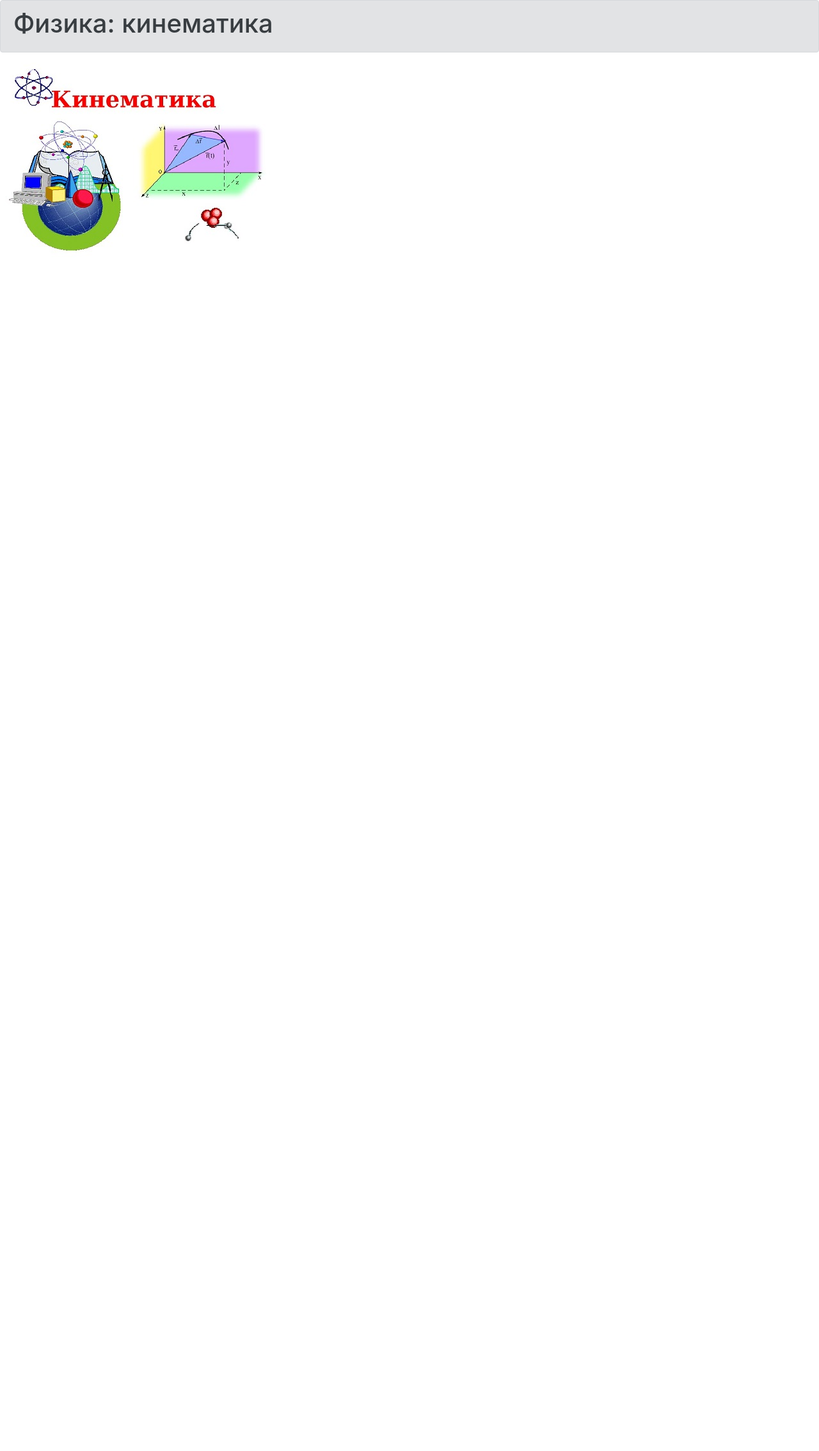
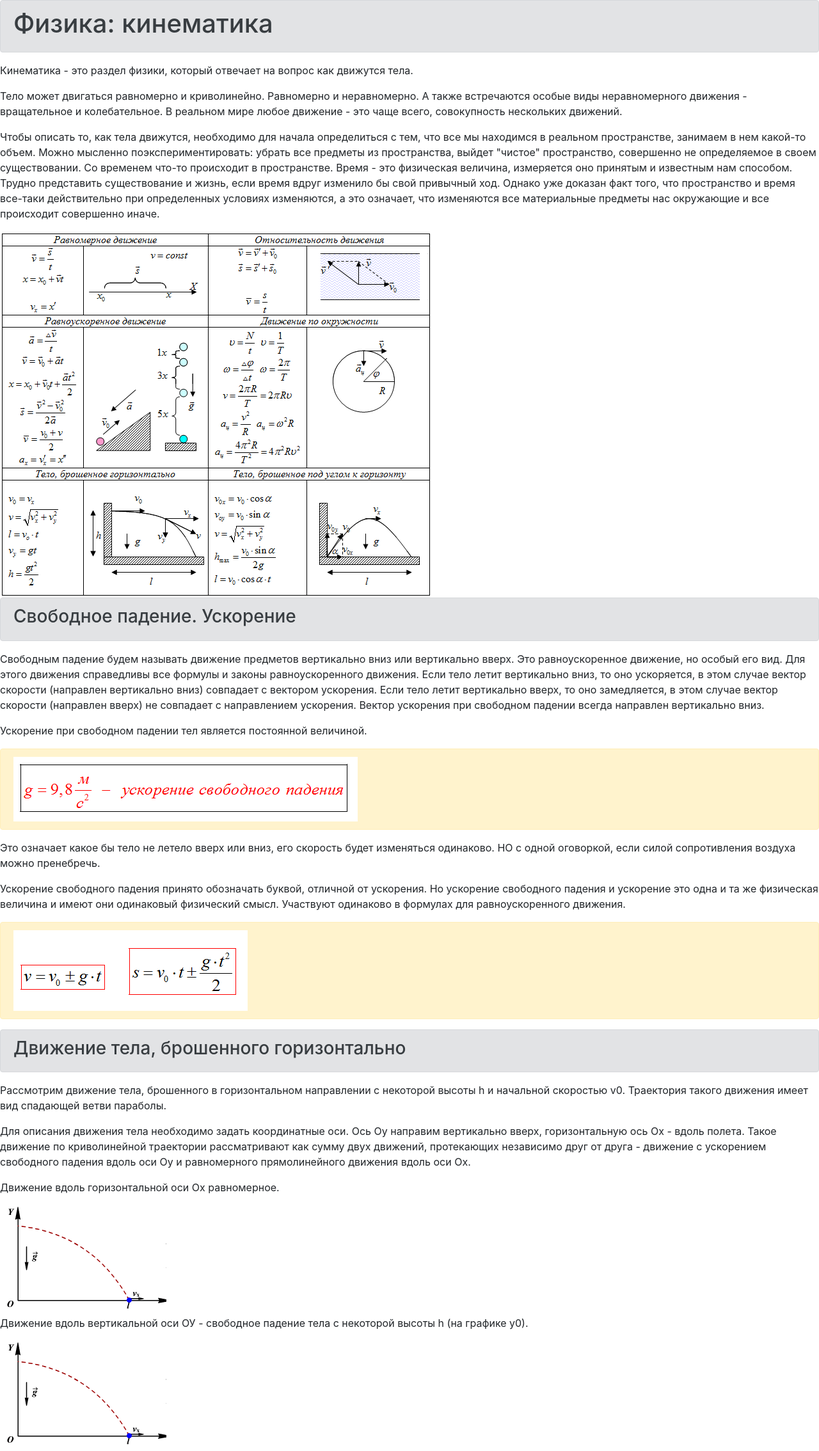
Before and after one commit to Ma1ozem0v/website_on_Python, a Flask app: page /physics/kinematika in a window 1280 px wide. Shown: the whole page at 64% size. Before the commit the page ends 393 px from the top, so only its background shows below. Run offline with Flask 2, Linux system fonts and the light colour scheme; some libraries are stand-ins or nearby versions.

Commit message:
Страница кинематики

```diff
--- a/templates/kinematika.html
+++ b/templates/kinematika.html
@@ -13,7 +13,32 @@
     <div class="alert alert-secondary" role="alert">
   <h1>Физика: кинематика</h1>
 </div>
+    <p>Кинематика - это раздел физики, который отвечает на вопрос как движутся тела.</p>
+    <p>Тело может двигаться равномерно и криволинейно. Равномерно и неравномерно. А также встречаются особые виды неравномерного движения - вращательное и колебательное. В реальном мире любое движение - это чаще всего, совокупность нескольких движений.</p>
+    <p>Чтобы описать то, как тела движутся, необходимо для начала определиться с тем, что все мы находимся в реальном пространстве, занимаем в нем какой-то объем. Можно мысленно поэкспериментировать: убрать все предметы из пространства, выйдет "чистое" пространство, совершенно не определяемое в своем существовании. Со временем что-то происходит в пространстве. Время - это физическая величина, измеряется оно принятым и известным нам способом. Трудно представить существование и жизнь, если время вдруг изменило бы свой привычный ход. Однако уже доказан факт того, что пространство и время все-таки действительно при определенных условиях изменяются, а это означает, что изменяются все материальные предметы нас окружающие и все происходит совершенно иначе.</p>
     </header>
-        <img src="static/img/kinem.jpg">
+        <img src="static/img/kinemglav.png">
+    <div class="alert alert-secondary" role="alert">
+    <h3>Свободное падение. Ускорение</h3>
+    </div>
+        <p>Свободным падение будем называть движение предметов вертикально вниз или вертикально вверх. Это равноускоренное движение, но особый его вид. Для этого движения справедливы все формулы и законы равноускоренного движения. Если тело летит вертикально вниз, то оно ускоряется, в этом случае вектор скорости (направлен вертикально вниз) совпадает с вектором ускорения. Если тело летит вертикально вверх, то оно замедляется, в этом случае вектор скорости (направлен вверх) не совпадает с направлением ускорения. Вектор ускорения при свободном падении всегда направлен вертикально вниз.</p>
+        <p>Ускорение при свободном падении тел является постоянной величиной.</p>
+        <div class="alert alert-warning" role="alert">
+            <img src="static/img/yskor.png">
+        </div>
+        <p>Это означает какое бы тело не летело вверх или вниз, его скорость будет изменяться одинаково. НО с одной оговоркой, если силой сопротивления воздуха можно пренебречь.
+        <p>Ускорение свободного падения принято обозначать буквой, отличной от ускорения. Но ускорение свободного падения и ускорение это одна и та же физическая величина и имеют они одинаковый физический смысл. Участвуют одинаково в формулах для равноускоренного движения.</p>
+        <div class="alert alert-warning" role="alert">
+            <img src="static/img/ravndvigenie.png">
+        </div>
+    <div class="alert alert-secondary" role="alert">
+        <h3>Движение тела, брошенного горизонтально</h3>
+    </div>
+    <p>Рассмотрим движение тела, брошенного в горизонтальном направлении с некоторой высоты h и начальной скоростью v0. Траектория такого движения имеет вид спадающей ветви параболы.</p>
+    <p>Для описания движения тела необходимо задать координатные оси. Ось Оy направим вертикально вверх, горизонтальную ось Оx - вдоль полета. Такое движение по криволинейной траектории рассматривают как сумму двух движений, протекающих независимо друг от друга - движение с ускорением свободного падения вдоль оси Оy и равномерного прямолинейного движения вдоль оси Оx.</p>
+    <p>Движение вдоль горизонтальной оси Оx равномерное.</p>
+    <img src="static/img/telo_letit_gor1.gif">
+    <p>Движение вдоль вертикальной оси ОУ - свободное падение тела с некоторой высоты h (на графике y0).</p>
+    <img src="static/img/telo_letit_gor2.gif">
 </body>
 </html>
```
Also changed, not shown: static/img/kinemglav.png (added), static/img/ravndvigenie.png (added), static/img/telo_letit_gor1.gif (added), static/img/telo_letit_gor2.gif (added), static/img/yskor.png (added).
